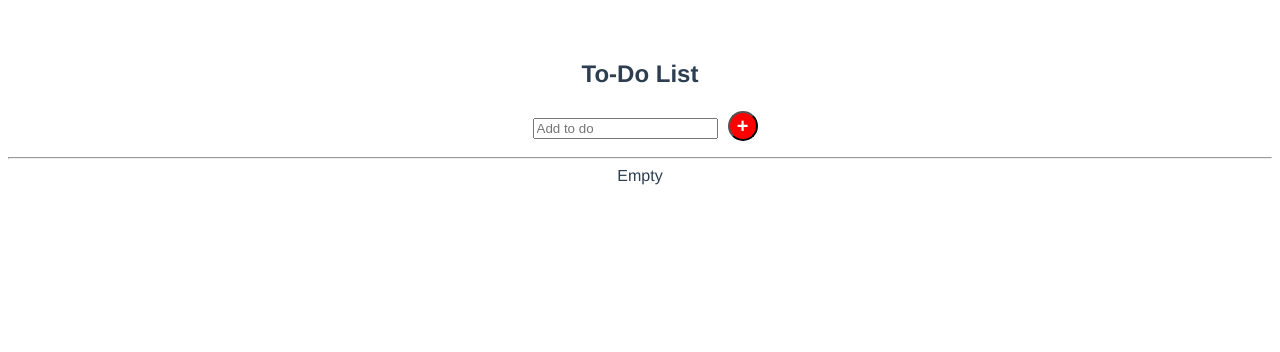
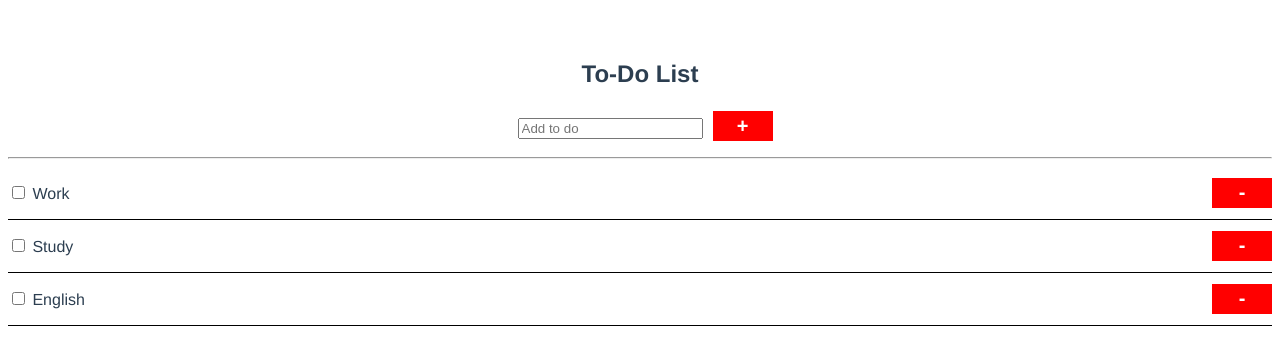
Before and after one commit to Oleg0009/ToDo, a Vue app: page / in a window 1280 px wide. Shown: the top 352 px of the page. Built offline with nearby package versions, Linux system fonts and the light colour scheme.

Commit message:
add logic for adding new item

```diff
--- a/src/components/Add-to-do.vue
+++ b/src/components/Add-to-do.vue
@@ -1,8 +1,8 @@
 <template>
     <div class="add-to-do">
-      <input type="text" placeholder="Add to do">
+      <input type="text" v-model="title" placeholder="Add to do">
         <button class="add"
-        @click="$emit('add-todo',todo)">+</button>
+        @click="addTodo">+</button>
     </div>
 </template>
 
@@ -11,13 +11,21 @@
 export default {
     data(){
         return{
-
+            title:''
         }
 
     },
-    components:{
-
+    methods: {
+        addTodo() {
+            console.log(this.title)
+            let todo={
+                id: Date.now(),
+                title:this.title,
+                completed:false
             }
+            this.$emit('add-todo',todo);
+        }
+    },
 }
 </script>
 
@@ -30,9 +38,9 @@ export default {
     color: white;
     font-weight: 700;
     font-size: 20px;
-        border-radius: 20px;
+    border: none;
     background-color: red;
-        width: 30px;
+    width: 60px;
     height: 30px;
 }
 
--- a/src/components/Todo-Item.vue
+++ b/src/components/Todo-Item.vue
@@ -28,18 +28,18 @@ export default {
 <style scoped>
 .todo-item{
     display: flex;
-    justify-content: space-around;
+    justify-content: space-between;
     align-items: center;
     border-bottom:1px black solid;
 }
 .remove{
-        color: white;
-        font-weight: 700;
-        font-size: 20px;
-        border-radius: 20px;
-        background-color: red;
-        width: 30px;
-        height: 30px;
+    color: white;
+    font-weight: 700;
+     border: none;
+    font-size: 20px;
+    background-color: red;
+    width: 60px;
+    height: 30px;
 }
 .remove:focus{
     outline: none;
--- a/src/components/Todo-List.vue
+++ b/src/components/Todo-List.vue
@@ -1,9 +1,11 @@
 <template>
     <div class="todo-wrapper">
         <h2>To-Do List</h2>
-        <AddTodo></AddTodo>
+        <AddTodo
+        @add-todo="addTodo"
+        ></AddTodo>
         <hr>
-        <div class="todo-block" v-if="todos.length==0">
+        <div class="todo-block" v-if="todos.length">
             <TodoItem
             :key="todo.id"
             :todo="todo"
@@ -18,7 +20,6 @@
 
 
 <script>
-
 import TodoItem from './Todo-Item';
 import AddTodo from './Add-to-do';
 
@@ -40,8 +41,11 @@ export default {
     },
     methods: {
         removeTodo(id){
-            console.log(id)
             this.todos=this.todos.filter(t => t.id != id );
+        },
+        addTodo(todo) {
+            console.log(todo)
+            this.todos.push(todo);
         }
     },
 }
```
Lines whose indentation alone changed are shown as unchanged.
